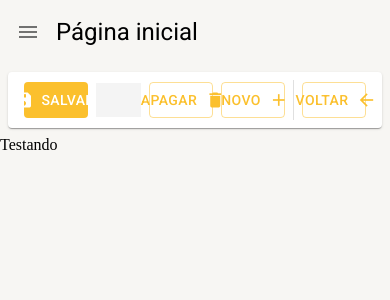
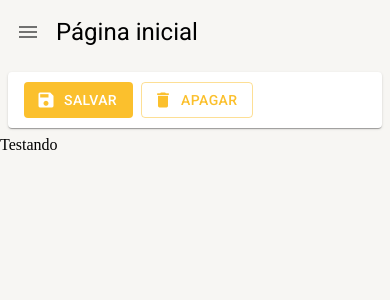
Before and after one commit to leandrorf/curso-react-materialui5-typescript, a React (Create React App) app in the folder youtube-curso-react-materialui-typescript/: page /pagina-inicial in a window 390 px wide. Shown: the top 300 px of the page. Built offline with nearby package versions, Linux system fonts and the light colour scheme.

Commit message:
Como configurar componente Responsivo React com Material UI

```diff
--- a/youtube-curso-react-materialui-typescript/src/pages/dashboard/Dashboard.tsx
+++ b/youtube-curso-react-materialui-typescript/src/pages/dashboard/Dashboard.tsx
@@ -9,7 +9,9 @@
             barraDeFerramentas={(
                 <FerramentasDeDetalhe
                     mostrarBotaoSalvarEFechar
-                    mostrarBotaoSalvarEVoltarCarregando
+                    mostrarBotaoNovo
+                    mostrarBotaoSalvarEFecharCarregando
+                    mostrarBotaoVoltar={false}
                 />
             )}
         >
--- a/youtube-curso-react-materialui-typescript/src/shared/components/ferramentas-de-detalhe/FerramentasDeDetalhe.tsx
+++ b/youtube-curso-react-materialui-typescript/src/shared/components/ferramentas-de-detalhe/FerramentasDeDetalhe.tsx
@@ -1,4 +1,4 @@
-import { Box, Button, Divider, Icon, Paper, Skeleton, useTheme } from "@mui/material";
+import { Box, Button, Divider, Icon, Paper, Skeleton, Theme, Typography, useMediaQuery, useTheme } from "@mui/material";
 
 interface IFerramentasDeDetalheProps {
     textoBotaoNovo?: string;
@@ -6,43 +6,45 @@
     mostrarBotaoNovo?: boolean;
     mostrarBotaoVoltar?: boolean;
     mostrarBotaoApagar?: boolean;
+    mostrarBotaoSalvar?: boolean;
     mostrarBotaoSalvarEFechar?: boolean;
-    mostrarBotaoSalvarEVoltar?: boolean;
 
     mostrarBotaoNovoCarregando?: boolean;
     mostrarBotaoVoltarCarregando?: boolean;
     mostrarBotaoApagarCarregando?: boolean;
+    mostrarBotaoSalvarCarregando?: boolean;
     mostrarBotaoSalvarEFecharCarregando?: boolean;
-    mostrarBotaoSalvarEVoltarCarregando?: boolean;
 
     aoClicarEmNovo?: () => void;
     aoClicarEmVoltar?: () => void;
     aoClicarEmApagar?: () => void;
     aoClicarEmSalvar?: () => void;
-    aoClicarEmSalvarEVoltar?: () => void;
+    aoClicarEmSalvarEFechar?: () => void;
 }
 
 export const FerramentasDeDetalhe: React.FC<IFerramentasDeDetalheProps> = ({
     textoBotaoNovo = 'Novo',
 
+    mostrarBotaoSalvar = true,
     mostrarBotaoNovo = true,
     mostrarBotaoVoltar = true,
     mostrarBotaoApagar = true,
     mostrarBotaoSalvarEFechar = true,
-    mostrarBotaoSalvarEVoltar = false,
 
     mostrarBotaoNovoCarregando = false,
     mostrarBotaoVoltarCarregando = false,
     mostrarBotaoApagarCarregando = false,
-    mostrarBotaoSalvarEFecharCarregando = false,
-    mostrarBotaoSalvarEVoltarCarregando = false,
+    mostrarBotaoSalvarCarregando = false,
+    mostrarBotaoSalvarEFecharCarregando: mostrarBotaoSalvarEFecharCarregando = false,
 
     aoClicarEmNovo,
     aoClicarEmVoltar,
     aoClicarEmApagar,
     aoClicarEmSalvar,
-    aoClicarEmSalvarEVoltar
+    aoClicarEmSalvarEFechar
 }) => {
+    const smDown = useMediaQuery((theme: Theme) => theme.breakpoints.down('sm'));
+    const mdDown = useMediaQuery((theme: Theme) => theme.breakpoints.down('md'));
     const theme = useTheme();
 
     return (
@@ -58,7 +60,7 @@
                 alignItems: 'center'
             }}
         >
-            {(mostrarBotaoSalvarEFechar && !mostrarBotaoSalvarEFecharCarregando) && (
+            {(mostrarBotaoSalvar && !mostrarBotaoSalvarCarregando) && (
                 <Button
                     color="primary"
                     disableElevation
@@ -66,27 +68,44 @@
                     onClick={aoClicarEmSalvar}
                     startIcon={<Icon>save</Icon>}
                 >
-                    Salvar
+                    <Typography
+                        component="span"
+                        variant="button"
+                        sx={{ whiteSpace: 'nowrap', textOverflow: 'ellipsis', overflow: 'hidden' }}
+                    >
+                        Salvar
+                    </Typography>
                 </Button>
             )}
 
-            {mostrarBotaoSalvarEFecharCarregando && (
+            {mostrarBotaoSalvarCarregando && (
                 <Skeleton variant="rectangular" width={110} height={34} />
             )}
 
-            {(mostrarBotaoSalvarEVoltar && !mostrarBotaoSalvarEVoltarCarregando) && (
+            {(mostrarBotaoSalvarEFechar
+                && !mostrarBotaoSalvarEFecharCarregando
+                && !smDown
+                && !mdDown) && (
                 <Button
                     color="primary"
                     disableElevation
                     variant="outlined"
-                    onClick={aoClicarEmSalvarEVoltar}
+                    onClick={aoClicarEmSalvarEFechar}
                     startIcon={<Icon>save</Icon>}
                 >
-                    Salvar e Voltar
+                    <Typography
+                        component="span"
+                        variant="button"
+                        sx={{ whiteSpace: 'nowrap', textOverflow: 'ellipsis', overflow: 'hidden' }}
+                    >
+                        Salvar e Voltar
+                    </Typography>
                 </Button>
             )}
 
-            {mostrarBotaoSalvarEVoltarCarregando && (
+            {mostrarBotaoSalvarEFecharCarregando
+                && !smDown
+                && !mdDown && (
                 <Skeleton variant="rectangular" width={180} height={34} />
             )}
 
@@ -96,9 +115,15 @@
                     disableElevation
                     variant="outlined"
                     onClick={aoClicarEmApagar}
-                    endIcon={<Icon>delete</Icon>}
+                    startIcon={<Icon>delete</Icon>}
                 >
-                    Apagar
+                    <Typography
+                        component="span"
+                        variant="button"
+                        sx={{ whiteSpace: 'nowrap', textOverflow: 'ellipsis', overflow: 'hidden' }}
+                    >
+                        Apagar
+                    </Typography>
                 </Button>
             )}
 
@@ -106,23 +131,39 @@
                 <Skeleton variant="rectangular" width={110} height={34} />
             )}
 
-            {(mostrarBotaoNovo && !mostrarBotaoNovoCarregando) && (
+            {(mostrarBotaoNovo
+                && !mostrarBotaoNovoCarregando
+                && !smDown) && (
                 <Button
                     color="primary"
                     disableElevation
                     variant="outlined"
                     onClick={aoClicarEmNovo}
-                    endIcon={<Icon>add</Icon>}
+                    startIcon={<Icon>add</Icon>}
                 >
-                    {textoBotaoNovo}
+                    <Typography
+                        component="span"
+                        variant="button"
+                        sx={{ whiteSpace: 'nowrap', textOverflow: 'ellipsis', overflow: 'hidden' }}
+                    >
+                        {textoBotaoNovo}
+                    </Typography>
                 </Button>
             )}
 
-            <Divider variant="middle" orientation="vertical" />
-
-            {mostrarBotaoNovoCarregando && (
+            {(mostrarBotaoNovoCarregando
+                && !smDown) && (
                 <Skeleton variant="rectangular" width={110} height={34} />
             )}
+
+            {
+                (
+                    mostrarBotaoVoltar &&
+                    (mostrarBotaoNovo || mostrarBotaoApagar || mostrarBotaoSalvar || mostrarBotaoSalvarEFechar)
+                ) && (
+                    <Divider variant="middle" orientation="vertical" />
+                )
+            }
 
             {(mostrarBotaoVoltar && !mostrarBotaoVoltarCarregando) && (
                 <Button
@@ -130,9 +171,15 @@
                     disableElevation
                     variant="outlined"
                     onClick={aoClicarEmVoltar}
-                    endIcon={<Icon>arrow_back</Icon>}
+                    startIcon={<Icon>arrow_back</Icon>}
                 >
-                    Voltar
+                    <Typography
+                        component="span"
+                        variant="button"
+                        sx={{ whiteSpace: 'nowrap', textOverflow: 'ellipsis', overflow: 'hidden' }}
+                    >
+                        Voltar
+                    </Typography>
                 </Button>
             )}
 
```
Also changed, not shown: 1 other file (tests, documents, lock files or other folders).
